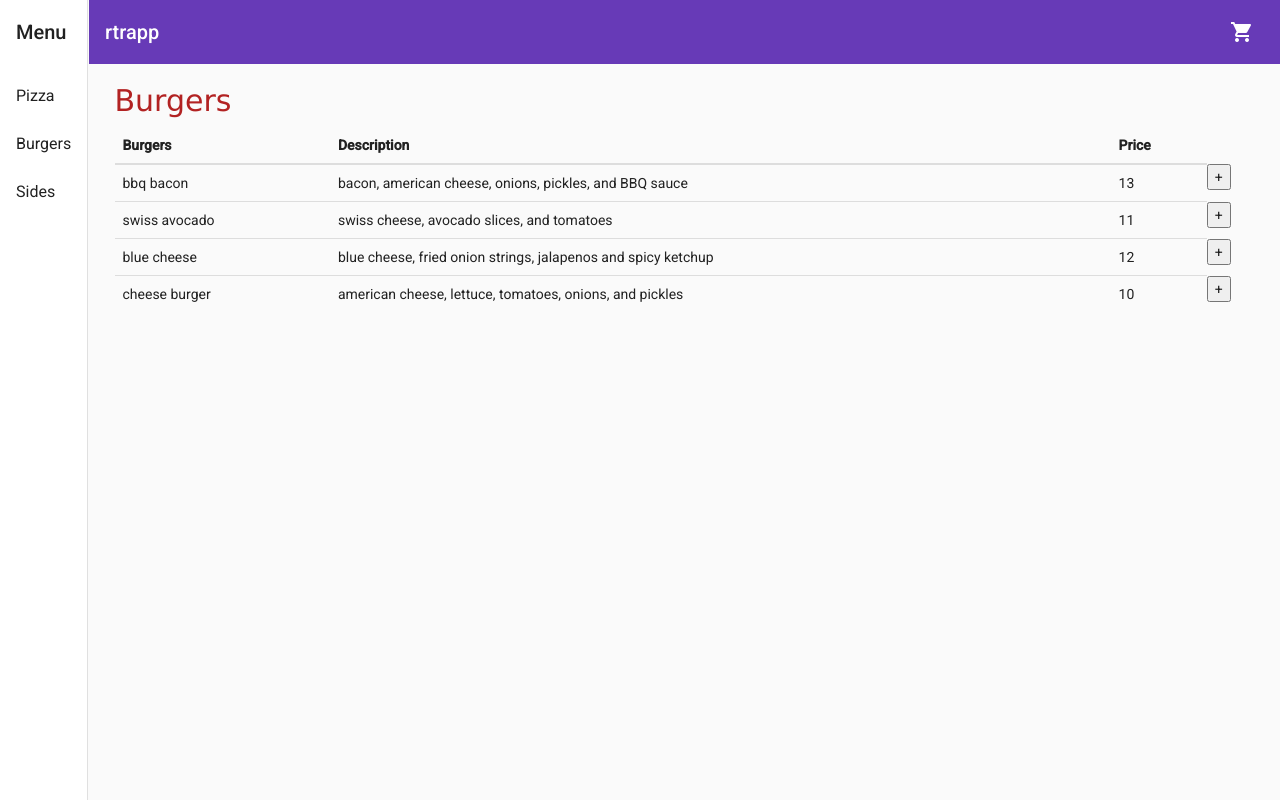
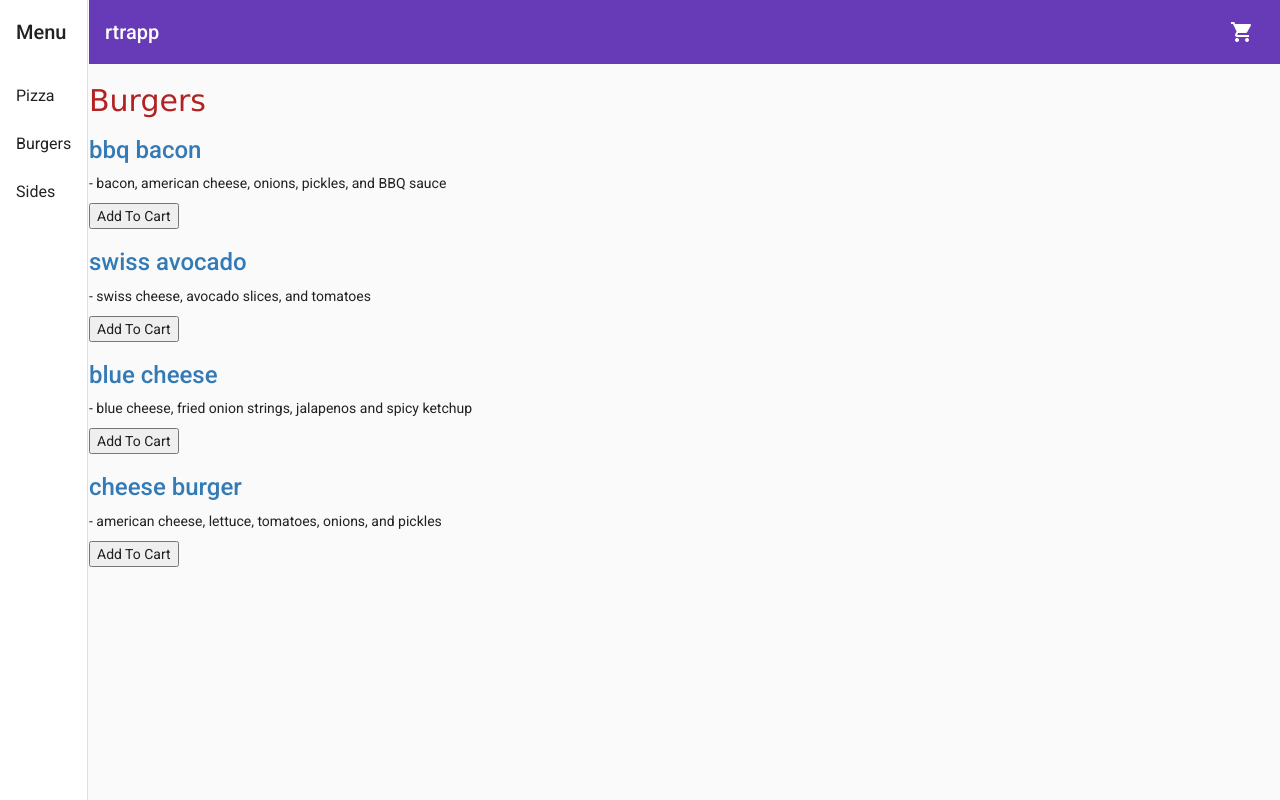
Before and after one commit to nparsley/rtrapp, an Angular app: page /burgers in a window 1280 px wide. Built offline with nearby package versions, Linux system fonts and the light colour scheme.

Commit message:
food html edits, restructure + ngDirectives

```diff
--- a/src/app/app.module.ts
+++ b/src/app/app.module.ts
@@ -13,8 +13,9 @@ import { MatButtonModule } from '@angular/material/button';
 import { MatSidenavModule } from '@angular/material/sidenav';
 import { MatIconModule } from '@angular/material/icon';
 import { MatListModule } from '@angular/material/list';
+import { HttpClientModule } from '@angular/common/http';
 import { CommonModule } from '@angular/common';
-import { HttpClientModule } from '@angular/common/http';
+import { FoodModule } from './food/food.module';
 
 
 
@@ -38,8 +39,9 @@ import { HttpClientModule } from '@angular/common/http';
     MatSidenavModule,
     MatIconModule,
     MatListModule,
+    HttpClientModule,
     CommonModule,
-    HttpClientModule
+    FoodModule
 
   ],
   providers: [],
--- a/src/app/food/burgers/burgers.component.html
+++ b/src/app/food/burgers/burgers.component.html
@@ -1,8 +1,5 @@
-<!-- <p>burgers works!</p> -->
-
-<div class="container">
+<!-- <div class="container">
   <h2>Burgers</h2>
-  <!-- <p>Add name, description, pricing</p> -->
   <table class="table table-hover align-items-stretch">
     <thead>
       <tr>
@@ -39,3 +36,21 @@
     </tbody>
   </table>
 </div>
+ -->
+<h2>Burgers</h2>
+
+<div *ngFor="let burger of burgers">
+
+  <h3>
+    <a [title]="burger.name + ' details'">
+    {{ burger.name }}
+  </a>
+  </h3>
+
+  <p *ngIf="burger.description">
+    - {{ burger.description }}
+  </p>
+
+  <button (click)="addToCart()">Add To Cart</button>
+
+</div>
--- a/src/app/food/burgers/burgers.component.ts
+++ b/src/app/food/burgers/burgers.component.ts
@@ -1,5 +1,5 @@
 import { Component, OnInit } from '@angular/core';
-import { AddToCartService } from '../add-to-cart.service';
+import { CartService } from '../cart.service';
 
 @Component({
   selector: 'app-burgers',
@@ -7,38 +7,38 @@ import { AddToCartService } from '../add-to-cart.service';
   styleUrls: ['./burgers.component.css']
 })
 export class BurgersComponent implements OnInit {
-  burgerType = [];
-  cartBurger = [];
-
-  bbqBacon = {
+  burgers = [
+    {
       name: 'bbq bacon',
       description: 'bacon, american cheese, onions, pickles, and BBQ sauce',
       price: 13
-  }
+    },
 
-  swissAvocado = {
+    {
       name: 'swiss avocado',
       description: 'swiss cheese, avocado slices, and tomatoes',
       price: 11
-  }
+    },
 
-  blueCheese = {
+    {
       name: 'blue cheese',
       description: 'blue cheese, fried onion strings, jalapenos and spicy ketchup',
       price: 12
-  }
+    },
 
-  cheese = {
+    {
       name: 'cheese burger',
       description: 'american cheese, lettuce, tomatoes, onions, and pickles',
       price: 10
     }
+  ];
 
-  constructor(private addtocart: AddToCartService) { }
 
-  addToCart(/* product */) {
-    this.addtocart.addToCart(/* product */);
-    window.alert('Your product has been added to the cart.');
+  constructor(private cartservice: CartService) { }
+
+  addToCart() {
+    this.cartservice.addToCart();
+    window.alert('Your burger has been added to the cart.');
   }
 
   ngOnInit(): void {
--- a/src/app/food/add-to-cart.service.ts
+++ b/src/app/food/cart.service.ts
@@ -3,7 +3,7 @@ import { Injectable } from '@angular/core';
 @Injectable({
   providedIn: 'root'
 })
-export class AddToCartService {
+export class CartService {
   items = [];
 
   addToCart(/* product */) {
--- a/src/app/food/pizza/pizza.component.css
+++ b/src/app/food/pizza/pizza.component.css
@@ -10,7 +10,6 @@ h1 {
 }
 
 h2 {
-  float: left;
   color: firebrick;
   font-family: 'Lucida Sans', 'Lucida Sans Regular', 'Lucida Grande', 'Lucida Sans Unicode', Geneva, Verdana, sans-serif;
 }
--- a/src/app/food/pizza/pizza.component.html
+++ b/src/app/food/pizza/pizza.component.html
@@ -1,9 +1,5 @@
-<!-- <p>pizza works!</p> -->
-
-
-<div class="container">
+<!-- <div class="container">
   <h2>Pizza</h2>
-  <!-- <p>Add name, description, pricing</p> -->
   <table class="table table-hover align-items-stretch">
     <thead>
       <tr>
@@ -39,4 +35,22 @@
       </tr>
     </tbody>
   </table>
+</div> -->
+
+<h2>Pizza</h2>
+
+<div *ngFor="let pizza of pizzas">
+
+  <h3>
+    <a [title]="pizza.name + ' details'">
+    {{ pizza.name }}
+  </a>
+  </h3>
+
+  <p *ngIf="pizza.description">
+    - {{ pizza.description }}
+  </p>
+
+  <button (click)="addToCart()">Add To Cart</button>
+
 </div>
--- a/src/app/food/pizza/pizza.component.ts
+++ b/src/app/food/pizza/pizza.component.ts
@@ -1,5 +1,5 @@
 import { Component, OnInit, Output, EventEmitter } from '@angular/core';
-import { AddToCartService } from '../add-to-cart.service';
+import { CartService } from '../cart.service';
 
 @Component({
   selector: 'app-pizza',
@@ -7,41 +7,40 @@ import { AddToCartService } from '../add-to-cart.service';
   styleUrls: ['./pizza.component.css']
 })
 export class PizzaComponent implements OnInit {
-  pizzaType = [];
-  cartPizza = [];
 
-
-  margheritaPizza = {
+  pizzas = [
+    {
       name: 'margherita',
       description: 'tomatoes, mozzarella, and fresh basil',
       price: 13
-  }
+    },
 
-  pepperoniPizza = {
+    {
       name: 'pepperoni',
       description: 'pepperoni, mozzarella, and olives',
       price: 17
-  }
+    },
 
-  cheesePizza = {
+    {
       name: 'cheese',
       description: 'mozzarella, gorgonzola, fontina, and parmigiano',
       price: 12
-  }
+    },
 
-  veggiePizza = {
+    {
       name: 'veggie',
       description: 'mushrooms, green peppers, tomatoes, black olives, and onions',
       price: 11
     }
+  ];
 
 
 
-  constructor(private addtocart: AddToCartService) { }
+  constructor(private cartservice: CartService) { }
 
-  addToCart(/* product */) {
-    this.addtocart.addToCart(/* product */);
-    window.alert('Your product has been added to the cart.');
+  addToCart() {
+    this.cartservice.addToCart();
+    window.alert('Your pizza has been added to the cart.');
   }
 
   ngOnInit(): void {
--- a/src/app/food/sides/sides.component.html
+++ b/src/app/food/sides/sides.component.html
@@ -1,8 +1,5 @@
-<!-- <p>sides works!</p> -->
-
-<div class="container">
+<!-- <div class="container">
   <h2>Sides</h2>
-  <!-- <p>Add name, description, pricing</p> -->
   <table class="table table-hover align-items-stretch">
     <thead>
       <tr>
@@ -19,6 +16,7 @@
         <button (click)="addToCart()">+</button>
       </tr>
       <tr>
+        <div></div>
         <td>{{ friedOnion.name }}</td>
         <td>{{ friedOnion.description }}</td>
         <td>{{ friedOnion.price }}</td>
@@ -31,11 +29,29 @@
         <button (click)="addToCart()">+</button>
       </tr>
       <tr>
-        <td>{{ salad.name }}</td>
-        <td>{{ salad.description }}</td>
-        <td>{{ salad.price }}</td>
+        <td>{{ wings.name }}</td>
+        <td>{{ wings.description }}</td>
+        <td>{{ wings.price }}</td>
         <button (click)="addToCart()">+</button>
       </tr>
     </tbody>
   </table>
+</div> -->
+
+<h2>Sides</h2>
+
+<div *ngFor="let side of sides">
+
+  <h3>
+    <a [title]="side.name + ' details'">
+    {{ side.name }}
+  </a>
+  </h3>
+
+  <p *ngIf="side.description">
+    - {{ side.description }}
+  </p>
+
+  <button (click)="addToCart()">Add To Cart</button>
+
 </div>
--- a/src/app/food/sides/sides.component.ts
+++ b/src/app/food/sides/sides.component.ts
@@ -1,5 +1,5 @@
 import { Component, OnInit } from '@angular/core';
-import { AddToCartService } from '../add-to-cart.service';
+import { CartService } from '../cart.service';
 
 @Component({
   selector: 'app-sides',
@@ -8,35 +8,42 @@ import { AddToCartService } from '../add-to-cart.service';
 })
 export class SidesComponent implements OnInit {
 
-  sweetPotato = {
+
+  sides = [
+    {
+      // id: 1,
       name: 'sweet potato fries',
       description: 'baked and served with spicy ketchup',
       price: 5
-  }
+    },
 
-  friedOnion = {
+    {
+      // id: 2,
       name: 'fried onion rings',
       description: 'deep-fried with a side of ranch',
       price: 6
-  }
+    },
 
-  salad = {
+    {
+      // id: 3,
       name: 'salad',
       description: 'greens, tomatoes, croutons, and cucumbers',
       price: 3
-  }
+    },
 
-  wings = {
+    {
+      // id: 4,
       name: 'wings',
       description: 'served with celery and carrots',
       price: 7
     }
+  ];
 
-  constructor(private addtocart: AddToCartService) { }
+  constructor(private cartservice: CartService) { }
 
-  addToCart(/* product */) {
-    this.addtocart.addToCart(/* product */);
-    window.alert('Your product has been added to the cart.');
+  addToCart() {
+    this.cartservice.addToCart();
+    window.alert('Your side has been added to the cart.');
   }
 
   ngOnInit(): void {
--- a/src/app/main-nav/main-nav.component.html
+++ b/src/app/main-nav/main-nav.component.html
@@ -5,7 +5,7 @@
       [opened]="(isHandset$ | async) === false">
     <mat-toolbar routerLink="/">Menu</mat-toolbar>
     <mat-nav-list>
-      <a mat-list-item routerLink="/pizza" href="/pizza">Pizza</a> <!-- routerlink -->
+      <a mat-list-item routerLink="/pizza" href="/pizza">Pizza</a>
       <a mat-list-item routerLink="/burgers" href="/burgers">Burgers</a>
       <a mat-list-item routerLink="/sides" href="/sides">Sides</a>
     </mat-nav-list>
@@ -22,8 +22,6 @@
       </button>
       <span class="spacer">rtrapp</span>
       <span></span>
-<!--       <a href="/pizza">Pizza</a>
-      <a href="/burgers">Burgers</a> -->
       <a routerLink="/cart" href="cart" class="material-icons">shopping_cart</a>
     </mat-toolbar>
     <ng-content></ng-content>
```
Also changed, not shown: src/app/cart/cart.component.ts (+2 -24 lines). Lines whose indentation alone changed are shown as unchanged.
